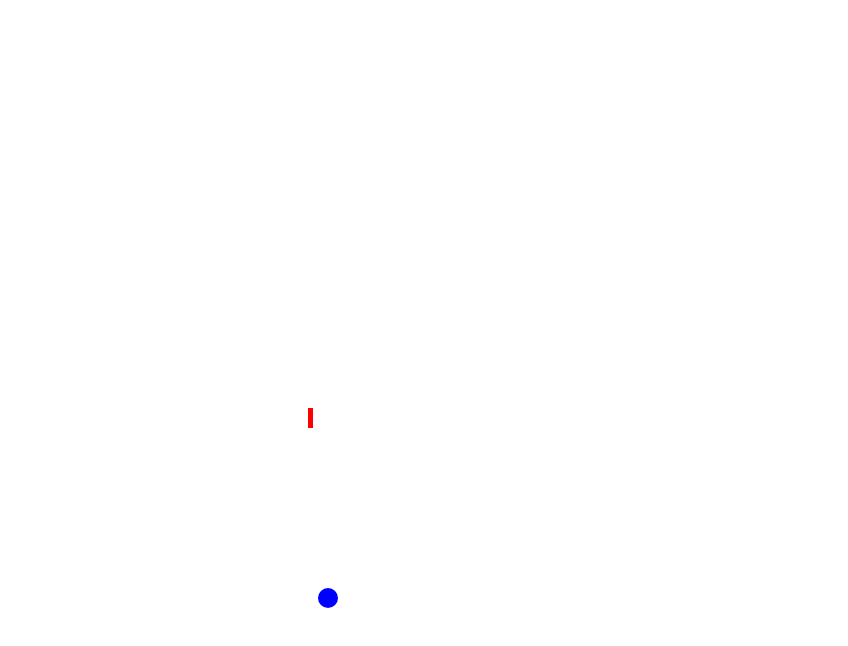
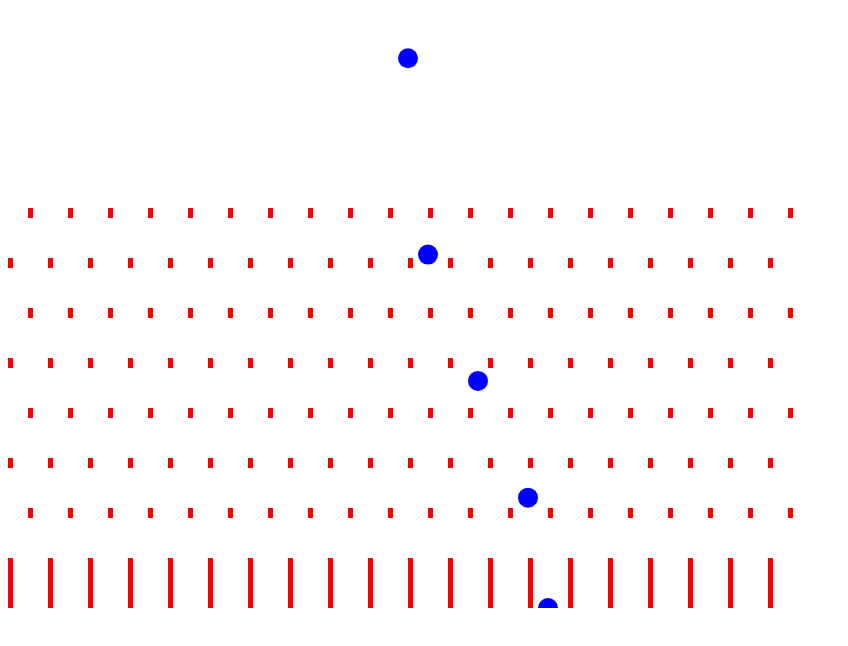
Before and after one commit to dominicdayta/galtonjs, a website: page public/index.html in a window 1280 px wide. Shown: the whole page, without its empty margins (0-848 px from the left). Drawn offline with Linux system fonts and the light colour scheme.

Commit message:
Now multiple balls!

```diff
--- a/public/index.html
+++ b/public/index.html
@@ -1,20 +1,23 @@
 <!DOCTYPE html>
 <html>
 <body>
-	<canvas id="canvas" width="600" height="600"></canvas>
+	<canvas id="canvas" width="800" height="600"></canvas>
 	<script>
 		const canvas = document.getElementById("canvas");
 		const ctx = canvas.getContext("2d");
 
+		ctx.strokeStyle = 'black';
+		ctx.stroke();
+
 		class Ball {
 			constructor() {
-				this.x = 300;
+				this.x = 400;
 				this.y = 50;
 				this.radius = 10;
 				this.dx = 0;
 				this.dy = 0;
 				this.gravity = 0.2;
-				this.damping = 0.3;
+				this.damping = 0.1;
 			}
 
 			update() {
@@ -26,6 +29,12 @@
 				if(this.y + this.radius > canvas.height){
 					this.y = canvas.height - this.radius;
 					this.dy *= -this.damping;
+
+					obstacles.push({
+						type: "ball",
+						x: this.x, y: this.y,
+						width: this.radius, height: this.radius,
+					})
 				}
 			}
 
@@ -46,22 +55,43 @@
 					this.y = obstacle.y - ball.radius;
 					this.dy *= -this.damping;
 
-					if(Math.random() <= 0.5){
+					// if ball, bounce without shifting
+					if(obstacle.type==="ball"){
+						this.y = obstacle.y + obstacle.height;
+						return(true);
+					}
+
+					// else, if block, shift randomly to left or right
+					let randnum = Math.random();
+					console.log(randnum);
+					if(randnum <= 0.5){
 						this.x -= obstacle.width - this.radius - 5;
 					}else{
 						this.x += obstacle.width + this.radius + 5;
 					}
 
+					return(true);
 				}
 			}
 		}
 
-		const ball = new Ball();
-		const obstacle = {
-			x: 300,
-			y: 400,
-			width: 5,
-			height: 20
+		function generateObstacles() {
+			let obstacles = [];
+			for(let j=200; j < canvas.height; j++) {
+				if((j % 50 != 0) && (j < 550)) continue;
+				nudge = 0;
+					if(j % 100 == 0) nudge = 20;
+						for(let i=0; i < canvas.width; i++) {
+							if(i % 40 != 0) continue;
+							obstacles.push({
+								type: "block",
+								x: i + nudge, y: j,
+								width: 5, height: 10
+							});
+						}
+			}
+
+			return(obstacles)
 		}
 
 		function animate() {
@@ -69,15 +99,38 @@
 
 			// draw obstacles
 			ctx.fillStyle = 'red';
-			ctx.fillRect(obstacle.x, obstacle.y, obstacle.width, obstacle.height);
+			obstacles.forEach(function(obstacle){
+				if(obstacle.type === "block"){
+					ctx.fillRect(obstacle.x, obstacle.y, obstacle.width, obstacle.height);
+				}
+			});
 
 			// call to ball physics
-			ball.update();
-			ball.checkCollision(obstacle);
+			for(const ball of balls) {
+				ball.update();
+				obstacles.forEach(function(obstacle){
+					ball.checkCollision(obstacle);
+				});
 
-			ball.draw();
+				ball.draw();
+			}
 			requestAnimationFrame(animate);
 		}
+
+		const ball = new Ball(Math.random());
+		const balls = [];
+		const obstacles = generateObstacles();
+		let ballCount = 1;
+		const maxBalls = 5;
+		const interval = setInterval(()=>{
+			if(ballCount <= maxBalls) {
+				balls.push(new Ball());
+				ballCount++;
+				console.log(balls);
+			} else {
+				clearInterval(interval);
+			}
+		}, 1000);
 
 		animate();
 	</script>
```
Also changed, not shown: 1 other file.
